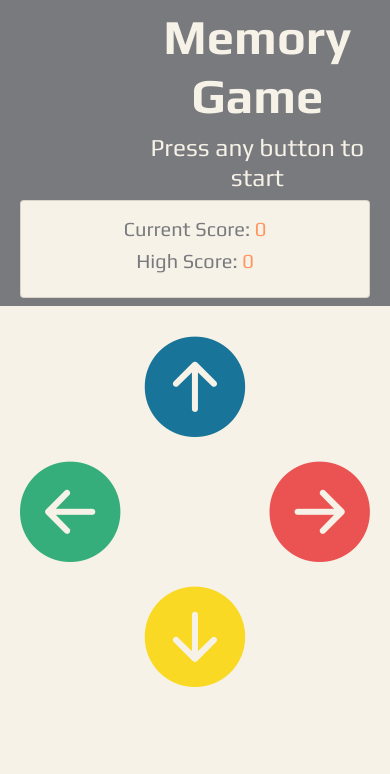
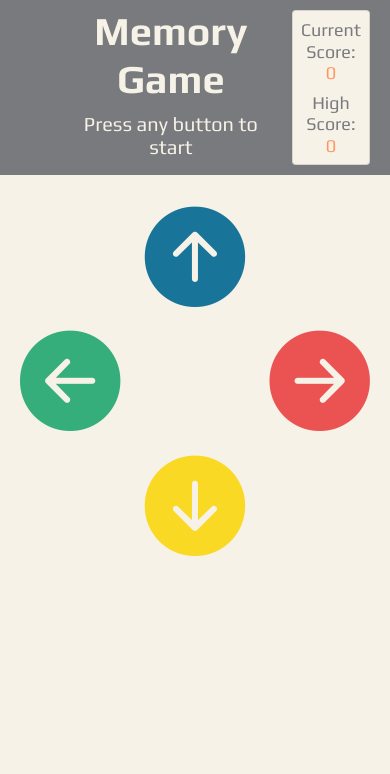
Before and after one commit to OwenBeatty/memory-game, a plain HTML site: page index.html in a window 390 px wide. Shown: the top 774 px of the page. Drawn offline with nearby package versions, Linux system fonts and the light colour scheme.

Commit message:
Fixed slowdown on mobile

```diff
--- a/index.html
+++ b/index.html
@@ -2,6 +2,9 @@
 <html lang="en">
 <head>
     <meta charset="UTF-8">
+    <meta http-equiv="X-UA-Compatible" content="IE=edge">
+    <meta name="viewport" content="width=device-width, initial-scale=1">
+
     <title>Memory Game</title>
 
     <link rel="icon" type="image/x-icon" href="favicon.ico">
@@ -24,15 +27,15 @@
         <div class="container-fluid">
             <div class="row align-items-center">
                 <div class="col"></div>
-                <div class="col-8">
+                <div class="col-7">
                     <h1>Memory Game</h1>
                     <h2>Press any button to start</h2>
                 </div>
                 <div class="col">
                     <div class="card">
                         <div class="card-body">
-                            <h5 class="card-title">Current Score: <span class="current-score number"></span></h5>
-                            <h5 class="card-title">High Score: <span class="high-score number"></span></h5>
+                            <h5>Current Score: <span class="current-score number"></span></h5>
+                            <h5>High Score: <span class="high-score number"></span></h5>
                         </div>
                     </div>
                 </div>
--- a/index.js
+++ b/index.js
@@ -108,7 +108,7 @@ function checkAnswer(userChosenButton) {
 
 //plays audio based on current button
 function playSound(name) {
-    var buttonAudio = new Audio("sounds/" + name + ".wav");
+    var buttonAudio = new Audio("sounds/" + name + ".mp3");
 
     buttonAudio.play();
 }
--- a/styles.css
+++ b/styles.css
@@ -19,11 +19,16 @@ footer {
 
 h1 {
     font-weight: 700;
-    font-size: calc(2rem + 2vh);
+    font-size: calc(2rem + 2vw);
 }
 
 h2 {
-    font-size: calc(1rem + 1vh);
+    font-size: calc(1rem + 1vw);
+}
+
+h5 {
+    font-size: calc(1rem + .5vw);
+    margin: .5rem;
 }
 
 .container-buttons {
@@ -33,6 +38,10 @@ h2 {
 .card {
     background-color: #F7F2E7;
     color: #797A7E;
+}
+
+.card-body {
+    padding: 0;
 }
 
 .col-button {
```
Also changed, not shown: 5 other files.
